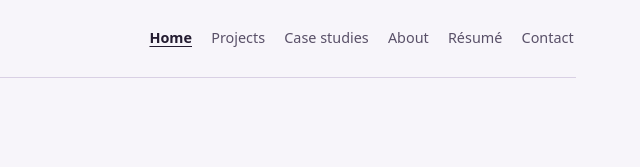
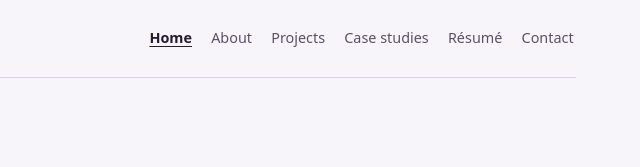
Before and after one commit to montelR/montelR.github.io, an Astro site: page / in a window 1280 px wide. Shown: the top 167 px of the page, 614-1254 px from the left. Built offline with nearby package versions, Linux system fonts and the light colour scheme; Astro itself is replaced by a stand-in of ours.

Commit message:
Place About before Projects in navigation

```diff
--- a/src/components/Navigation.astro
+++ b/src/components/Navigation.astro
@@ -1,5 +1,5 @@
 ---
-const items=[['/','Home'],['/projects/','Projects'],['/case-studies/','Case studies'],['/about/','About'],['/resume/','Résumé'],['/contact/','Contact']];
+const items=[['/','Home'],['/about/','About'],['/projects/','Projects'],['/case-studies/','Case studies'],['/resume/','Résumé'],['/contact/','Contact']];
 const path=Astro.url.pathname;
 ---
 <header class="shell site-header">
```
